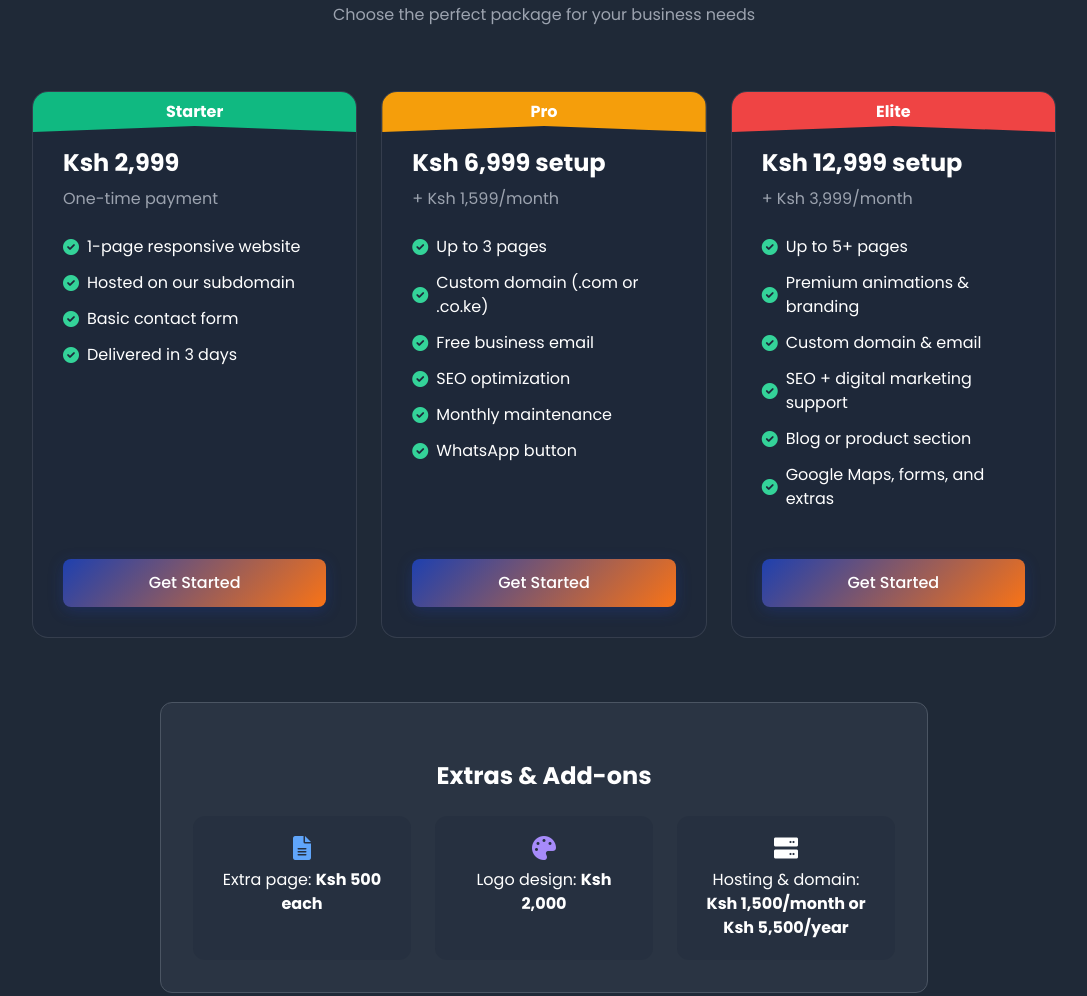
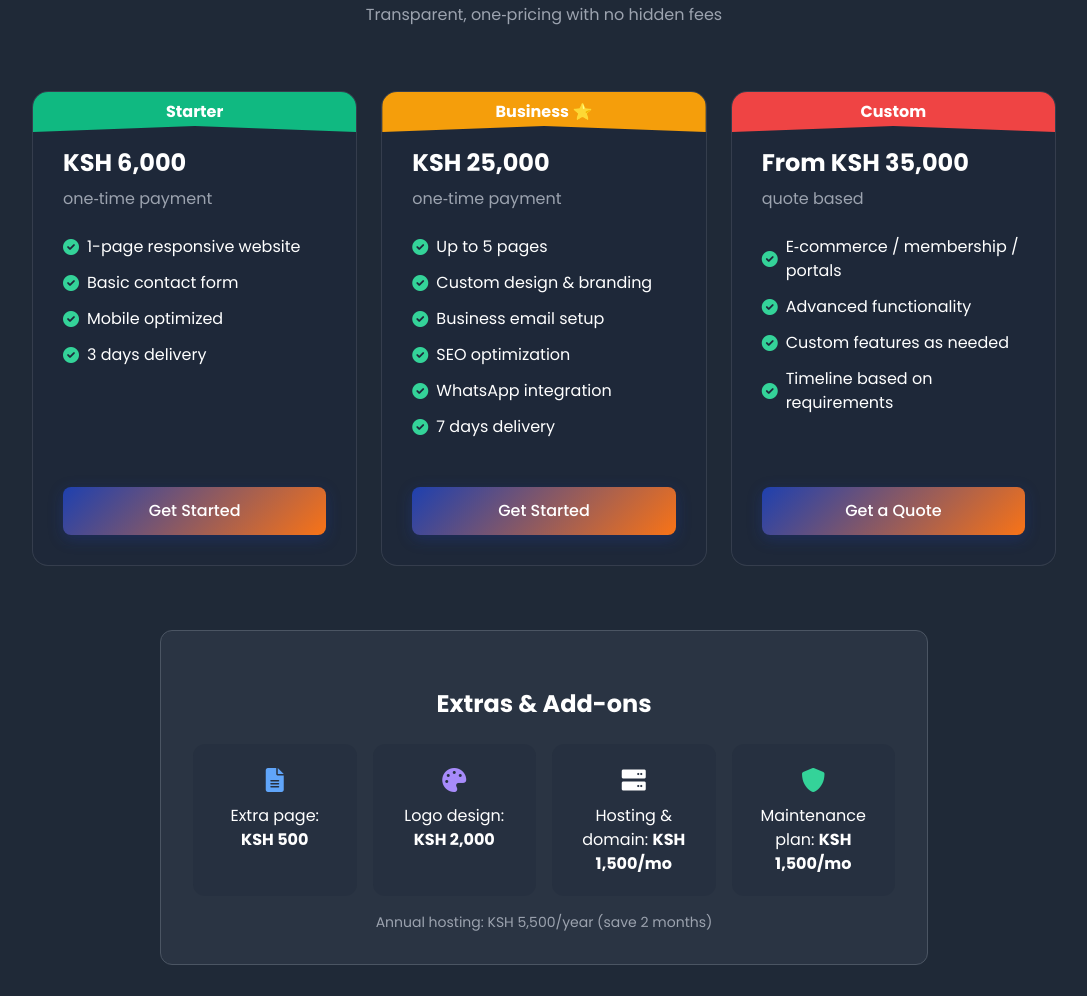
Before and after one commit to Dw33pY/Mboka-Digital, a website built with Vite: page index.html in a window 1280 px wide. Shown: the part 1524-2520 px from the top of the page, without its empty margins (96-1183 px from the left). Built offline with nearby package versions, Linux system fonts and the light colour scheme; files whose address does not match are found by name.

Commit message:
Update index.html

```diff
--- a/index.html
+++ b/index.html
@@ -3,15 +3,39 @@
 <head>
   <meta charset="UTF-8">
   <meta name="viewport" content="width=device-width, initial-scale=1.0">
-  <title>Mboka Digital - Empowering Small Businesses Online</title>
+  <title>Mboka Digital – Professional Websites for Kenyan Businesses</title>
+  <!-- SEO -->
+  <meta name="description" content="Affordable, beautiful websites for small businesses in Kenya. Get a professional online presence from KSH 6,000.">
+  <meta name="keywords" content="web design Kenya, affordable websites, business email, SEO Nairobi">
+  <meta name="author" content="Mboka Digital">
+  <meta property="og:title" content="Mboka Digital – Empowering Small Businesses Online">
+  <meta property="og:type" content="website">
+  <meta property="og:url" content="https://mbokadigital.co.ke">
+  <meta property="og:image" content="./assets/og-image.jpg">
+  <meta name="theme-color" content="#1e40af">
+
+  <!-- Favicon (replace with your own) -->
+  <link rel="icon" type="image/png" href="./favicon.png">
+
+  <!-- Fonts & Icons -->
+  <link href="https://fonts.googleapis.com/css2?family=Poppins:wght@300;400;500;600;700&display=swap" rel="stylesheet">
+  <link rel="stylesheet" href="https://cdnjs.cloudflare.com/ajax/libs/font-awesome/6.0.0-beta3/css/all.min.css">
+
+  <!-- Tailwind (only for utilities – we keep it) -->
   <link href="https://cdn.jsdelivr.net/npm/tailwindcss@2.2.19/dist/tailwind.min.css" rel="stylesheet">
-  <link rel="stylesheet" href="https://cdnjs.cloudflare.com/ajax/libs/font-awesome/6.0.0-beta3/css/all.min.css">
-  <link href="https://fonts.googleapis.com/css2?family=Poppins:wght@300;400;500;600;700&display=swap" rel="stylesheet">
+
+  <!-- Custom Styles -->
   <link rel="stylesheet" href="./src/style.css">
 </head>
 <body class="font-poppins bg-gray-900 text-white overflow-x-hidden">
-  <!-- Glassmorphism Navbar -->
-  <nav class="navbar fixed top-0 left-0 w-full z-50">
+
+  <!-- PRELOADER -->
+  <div id="preloader" class="fixed inset-0 z-[100] flex items-center justify-center bg-gray-900 transition-opacity duration-500">
+    <div class="spinner"></div>
+  </div>
+
+  <!-- Navbar (glass, solid on scroll) -->
+  <nav class="navbar fixed top-0 left-0 w-full z-50 transition-all duration-300">
     <div class="container mx-auto px-4 sm:px-6 py-3 flex justify-between items-center">
       <div class="flex items-center">
         <div class="logo-text text-2xl font-bold">
@@ -24,15 +48,9 @@
         <a href="#services" class="nav-link hover:text-mboka-orange transition">Services</a>
         <a href="#pricing" class="nav-link hover:text-mboka-orange transition">Pricing</a>
         <a href="#contact" class="nav-link hover:text-mboka-orange transition">Contact</a>
-        <button id="theme-toggle" class="p-2 ml-4 rounded-full focus:outline-none bg-gray-700 hover:bg-gray-600 transition">
-          <i class="fas fa-moon text-xl text-yellow-300" id="theme-icon"></i>
-        </button>
       </div>
       <div class="md:hidden flex items-center">
-        <button id="theme-toggle-mobile" class="p-2 mr-2 rounded-full focus:outline-none bg-gray-700 hover:bg-gray-600 transition">
-          <i class="fas fa-moon text-xl text-yellow-300" id="theme-icon-mobile"></i>
-        </button>
-        <button class="mobile-menu-button p-2 rounded-full focus:outline-none bg-gray-700 hover:bg-gray-600 transition">
+        <button class="mobile-menu-button p-2 rounded-full focus:outline-none bg-gray-700 hover:bg-gray-600 transition" aria-label="Menu">
           <i class="fas fa-bars text-xl"></i>
         </button>
       </div>
@@ -121,85 +139,88 @@
     <div class="absolute bottom-0 left-0 w-full h-32 bg-gradient-to-t from-gray-900 to-transparent z-10"></div>
   </section>
 
-  <!-- Updated Pricing Section -->
+  <!-- Pricing Section (revised) -->
   <section id="pricing" class="py-20 bg-gray-800 relative">
     <div class="container mx-auto px-4 sm:px-6">
       <div class="text-center mb-16">
         <h2 class="text-3xl md:text-4xl font-bold mb-4">💰 Pricing</h2>
-        <p class="max-w-2xl mx-auto text-gray-400">Choose the perfect package for your business needs</p>
+        <p class="max-w-2xl mx-auto text-gray-400">Transparent, one‑pricing with no hidden fees</p>
       </div>
 
       <div class="grid grid-cols-1 md:grid-cols-3 gap-6 max-w-5xl mx-auto">
         <!-- Starter Package -->
         <div class="pricing-card flex flex-col h-full">
           <div class="ribbon bg-green-500">Starter</div>
-          <h3 class="text-2xl font-bold mb-2">Ksh 2,999</h3>
-          <p class="text-gray-400 mb-6">One-time payment</p>
+          <h3 class="text-2xl font-bold mb-2">KSH 6,000</h3>
+          <p class="text-gray-400 mb-6">one‑time payment</p>
           <ul class="space-y-3 mb-6 flex-grow">
             <li class="flex items-center"><i class="fas fa-check-circle text-green-400 mr-2"></i> 1-page responsive website</li>
-            <li class="flex items-center"><i class="fas fa-check-circle text-green-400 mr-2"></i> Hosted on our subdomain</li>
             <li class="flex items-center"><i class="fas fa-check-circle text-green-400 mr-2"></i> Basic contact form</li>
-            <li class="flex items-center"><i class="fas fa-check-circle text-green-400 mr-2"></i> Delivered in 3 days</li>
+            <li class="flex items-center"><i class="fas fa-check-circle text-green-400 mr-2"></i> Mobile optimized</li>
+            <li class="flex items-center"><i class="fas fa-check-circle text-green-400 mr-2"></i> 3 days delivery</li>
           </ul>
           <div class="mt-auto pt-6">
             <a href="#contact" class="btn-primary w-full py-3 rounded-lg font-medium text-center block">Get Started</a>
           </div>
         </div>
 
-        <!-- Pro Package -->
-        <div class="pricing-card flex flex-col h-full">
-          <div class="ribbon bg-yellow-500">Pro</div>
-          <h3 class="text-2xl font-bold mb-2">Ksh 6,999 setup</h3>
-          <p class="text-gray-400 mb-6">+ Ksh 1,599/month</p>
+        <!-- Business Package (Popular) -->
+        <div class="pricing-card flex flex-col h-full popular">
+          <div class="ribbon bg-yellow-500">Business ⭐</div>
+          <h3 class="text-2xl font-bold mb-2">KSH 25,000</h3>
+          <p class="text-gray-400 mb-6">one‑time payment</p>
           <ul class="space-y-3 mb-6 flex-grow">
-            <li class="flex items-center"><i class="fas fa-check-circle text-green-400 mr-2"></i> Up to 3 pages</li>
-            <li class="flex items-center"><i class="fas fa-check-circle text-green-400 mr-2"></i> Custom domain (.com or .co.ke)</li>
-            <li class="flex items-center"><i class="fas fa-check-circle text-green-400 mr-2"></i> Free business email</li>
+            <li class="flex items-center"><i class="fas fa-check-circle text-green-400 mr-2"></i> Up to 5 pages</li>
+            <li class="flex items-center"><i class="fas fa-check-circle text-green-400 mr-2"></i> Custom design & branding</li>
+            <li class="flex items-center"><i class="fas fa-check-circle text-green-400 mr-2"></i> Business email setup</li>
             <li class="flex items-center"><i class="fas fa-check-circle text-green-400 mr-2"></i> SEO optimization</li>
-            <li class="flex items-center"><i class="fas fa-check-circle text-green-400 mr-2"></i> Monthly maintenance</li>
-            <li class="flex items-center"><i class="fas fa-check-circle text-green-400 mr-2"></i> WhatsApp button</li>
+            <li class="flex items-center"><i class="fas fa-check-circle text-green-400 mr-2"></i> WhatsApp integration</li>
+            <li class="flex items-center"><i class="fas fa-check-circle text-green-400 mr-2"></i> 7 days delivery</li>
           </ul>
           <div class="mt-auto pt-6">
             <a href="#contact" class="btn-primary w-full py-3 rounded-lg font-medium text-center block">Get Started</a>
           </div>
         </div>
 
-        <!-- Elite Package -->
+        <!-- Custom Package -->
         <div class="pricing-card flex flex-col h-full">
-          <div class="ribbon bg-red-500">Elite</div>
-          <h3 class="text-2xl font-bold mb-2">Ksh 12,999 setup</h3>
-          <p class="text-gray-400 mb-6">+ Ksh 3,999/month</p>
+          <div class="ribbon bg-red-500">Custom</div>
+          <h3 class="text-2xl font-bold mb-2">From KSH 35,000</h3>
+          <p class="text-gray-400 mb-6">quote based</p>
           <ul class="space-y-3 mb-6 flex-grow">
-            <li class="flex items-center"><i class="fas fa-check-circle text-green-400 mr-2"></i> Up to 5+ pages</li>
-            <li class="flex items-center"><i class="fas fa-check-circle text-green-400 mr-2"></i> Premium animations & branding</li>
-            <li class="flex items-center"><i class="fas fa-check-circle text-green-400 mr-2"></i> Custom domain & email</li>
-            <li class="flex items-center"><i class="fas fa-check-circle text-green-400 mr-2"></i> SEO + digital marketing support</li>
-            <li class="flex items-center"><i class="fas fa-check-circle text-green-400 mr-2"></i> Blog or product section</li>
-            <li class="flex items-center"><i class="fas fa-check-circle text-green-400 mr-2"></i> Google Maps, forms, and extras</li>
+            <li class="flex items-center"><i class="fas fa-check-circle text-green-400 mr-2"></i> E‑commerce / membership / portals</li>
+            <li class="flex items-center"><i class="fas fa-check-circle text-green-400 mr-2"></i> Advanced functionality</li>
+            <li class="flex items-center"><i class="fas fa-check-circle text-green-400 mr-2"></i> Custom features as needed</li>
+            <li class="flex items-center"><i class="fas fa-check-circle text-green-400 mr-2"></i> Timeline based on requirements</li>
           </ul>
           <div class="mt-auto pt-6">
-            <a href="#contact" class="btn-primary w-full py-3 rounded-lg font-medium text-center block">Get Started</a>
+            <a href="#contact" class="btn-primary w-full py-3 rounded-lg font-medium text-center block">Get a Quote</a>
           </div>
         </div>
       </div>
 
-      <!-- Extras -->
+      <!-- Extras & Add-ons -->
       <div class="max-w-3xl mx-auto mt-16 bg-gray-700 bg-opacity-50 p-6 sm:p-8 rounded-xl backdrop-blur-md border border-gray-600">
         <h3 class="text-2xl font-bold mb-6 text-center">Extras & Add-ons</h3>
-        <div class="grid grid-cols-1 sm:grid-cols-3 gap-4 sm:gap-6">
+        <div class="grid grid-cols-1 sm:grid-cols-4 gap-4">
           <div class="extra-item">
             <i class="fas fa-file-alt text-blue-400 text-2xl mb-2"></i>
-            <p>Extra page: <span class="font-bold">Ksh 500 each</span></p>
+            <p>Extra page: <span class="font-bold">KSH 500</span></p>
           </div>
           <div class="extra-item">
             <i class="fas fa-palette text-purple-400 text-2xl mb-2"></i>
-            <p>Logo design: <span class="font-bold">Ksh 2,000</span></p>
+            <p>Logo design: <span class="font-bold">KSH 2,000</span></p>
           </div>
           <div class="extra-item">
             <i class="fas fa-server text-cyan-400 text-2xl mb-2"></i>
-            <p>Hosting & domain: <span class="font-bold">Ksh 1,500/month or Ksh 5,500/year</span></p>
+            <p>Hosting & domain: <span class="font-bold">KSH 1,500/mo</span></p>
+          </div>
+          <div class="extra-item">
+            <i class="fas fa-shield-alt text-green-400 text-2xl mb-2"></i>
+            <p>Maintenance plan: <span class="font-bold">KSH 1,500/mo</span></p>
           </div>
         </div>
+        <p class="text-center text-gray-400 mt-4 text-sm">Annual hosting: KSH 5,500/year (save 2 months)</p>
       </div>
     </div>
   </section>
@@ -237,7 +258,7 @@
     </div>
   </section>
 
-  <!-- Updated Contact Section with Contract Download -->
+  <!-- Contact Section with Contract Download -->
   <section id="contact" class="py-20 relative overflow-hidden">
     <div class="container mx-auto px-4 sm:px-6">
       <div class="max-w-4xl mx-auto">
@@ -245,15 +266,15 @@
           <h2 class="text-3xl md:text-4xl font-bold mb-4">📞 Contact Us</h2>
           <p class="text-xl text-gray-400">Have a question? Need a custom quote?</p>
 
-          <!-- Contract Download Section -->
+          <!-- Contract Download -->
           <div class="mt-8 mb-12">
             <h3 class="text-2xl font-bold mb-4">Download Our Contract</h3>
             <div class="flex justify-center space-x-4">
               <a href="./src/downloads/Mboka_Digital_Contract.docx" download class="btn-primary px-6 py-2 rounded-lg font-medium">
-                <i class="fas fa-file-word mr-2"></i> Download DOCX
+                <i class="fas fa-file-word mr-2"></i> DOCX
               </a>
               <a href="./src/downloads/Mboka_Digital_Contract.pdf" download class="btn-primary px-6 py-2 rounded-lg font-medium">
-                <i class="fas fa-file-pdf mr-2"></i> Download PDF
+                <i class="fas fa-file-pdf mr-2"></i> PDF
               </a>
             </div>
           </div>
```
